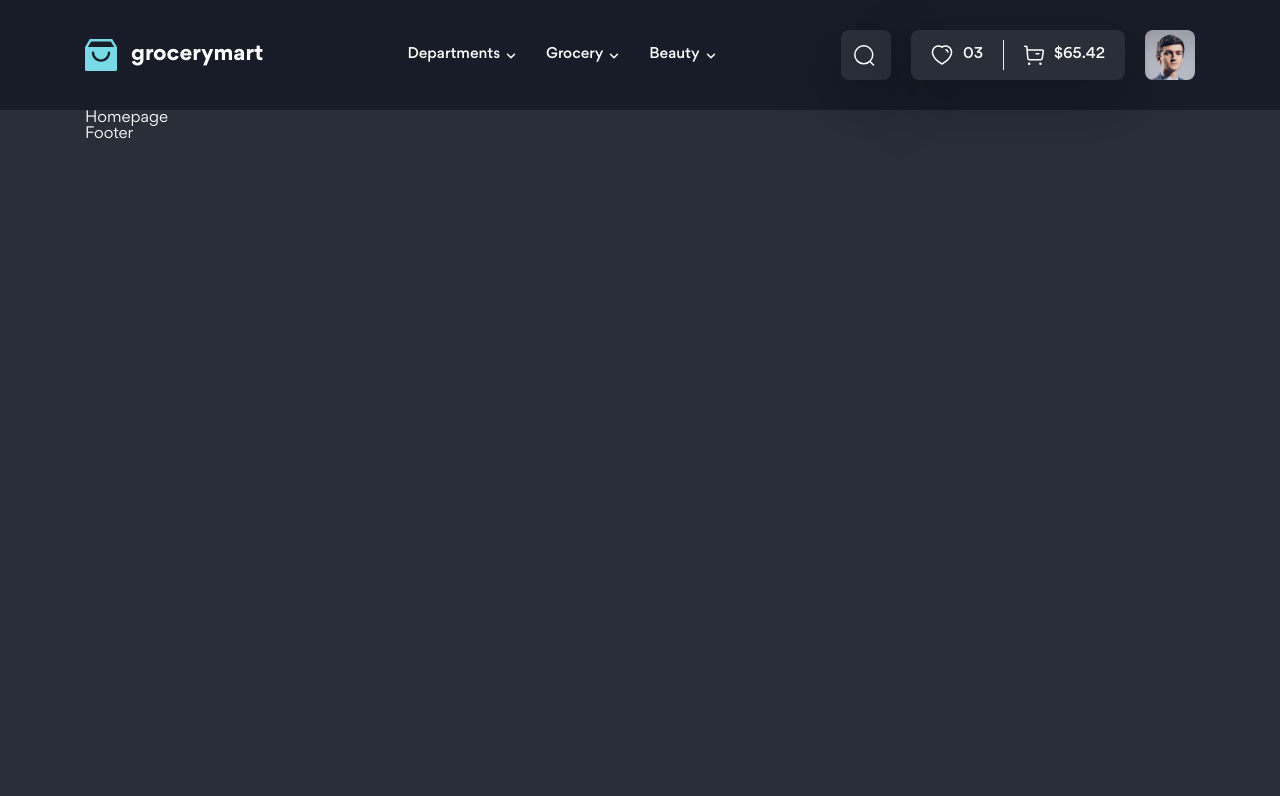
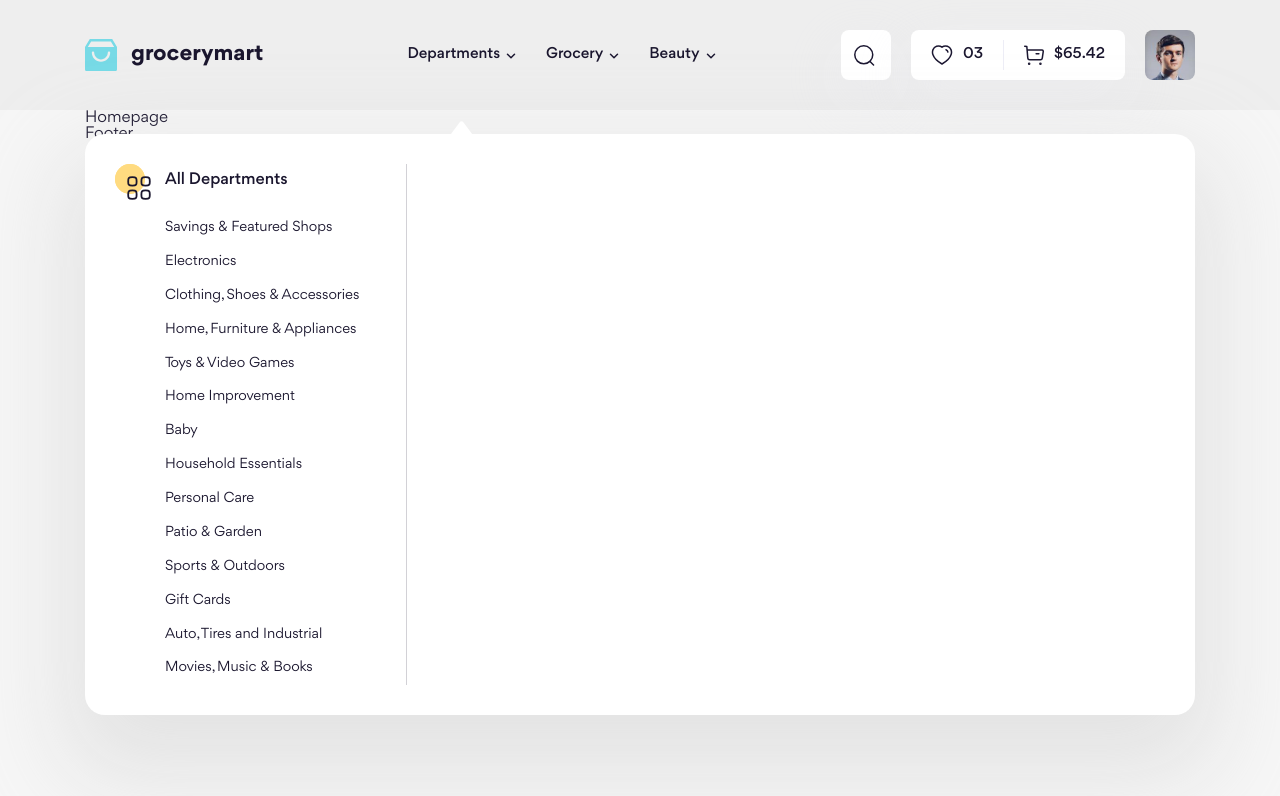
Before and after one commit to HoangLeCoder/Grocery-mart, a website: page index.html in a window 1280 px wide. Drawn offline with Linux system fonts and the light colour scheme.

Commit message:
Add main Mega menu

```diff
--- a/index.html
+++ b/index.html
@@ -1,5 +1,5 @@
 <!DOCTYPE html>
-<html lang="en" class="dark">
+<html lang="en" class="">
     <head>
         <meta charset="UTF-8" />
         <meta name="viewport" content="width=device-width, initial-scale=1.0" />
--- a/scss/components/_dropdown.scss
+++ b/scss/components/_dropdown.scss
@@ -1,15 +1,21 @@
 .dropdown {
     position: absolute;
     left: 0;
+
+    width: min(1240px, 100%);
     padding-top: 54px;
-    display: none;
+    // display: none;
 
     &__inner {
+
+        --inner-max-height: min(582px, 100vh - 158px);
+        --inner-padding: 30px;
         position: relative;
-        padding: 30px;
+        padding: var(--inner-padding);
         border-radius: 20px;
         background: var(--dropdown-bg);
         box-shadow: 0px 40px 90px 20px var(--dropdown-shadow);
+        max-height: var(--inner-max-height);
 
         &::before {
             content: url("../icons/dropdown-arrow.svg");
@@ -21,3 +27,69 @@
         }
     }
 }
+
+.top-menu {
+    max-height: calc(var(--inner-max-height) - var(--inner-padding) * 2);
+
+    &__main {
+        width: 292px;
+        max-height: inherit;
+        border-right: 1px solid var(--top-menu-border);
+        overflow-y: auto;
+    }
+}
+
+.menu-column {
+    display: flex;
+    gap: 14px;
+
+    &__icon {
+        position: relative;
+        flex-shrink: 0;
+        width: 36px;
+        height: 36px;
+    }
+
+    &__content {
+        flex: 1;
+    }
+
+    &__icon-1 {
+        width: 30px;
+        height: 30px;
+        object-fit: cover;
+    }
+    &__icon-2 {
+        position: absolute;
+        right: 0;
+        bottom: 0;
+        width: 24px;
+        height: 24px;
+        object-fit: cover;
+        filter: var(--menu-column-icon)
+    }
+
+    &__heading {
+        margin-top: 4px;
+        font-size: 1.6rem;
+        font-weight: 500;
+        line-height: 150%;
+    }
+
+    &__list {
+        margin-top: 19px;
+    }
+
+    &__link {
+        display: block;
+        padding: 7px 0px;
+        font-size: 1.4rem;
+        font-weight: 400;
+        line-height: 142.857%;
+
+        &:hover {
+            color: #0071DC;
+            font-weight: 500;
+        }
+    }
+}
--- a/scss/components/_logo.scss
+++ b/scss/components/_logo.scss
@@ -10,7 +10,7 @@
         margin-left: 40px;
     }
 
-    @include abstracts.breakpoint(sm) {
+    @include abstracts.breakpoint(md) {
         margin-left: 0;
     }
 
--- a/scss/layout/_header.scss
+++ b/scss/layout/_header.scss
@@ -7,6 +7,10 @@
 
 .header {
     background: var(--header-bg);
+
+    @include abstracts.breakpoint(lg) {
+        box-shadow: 0px 20px 60px 10px var(--top-act-group-shadow);
+    }
 }
 
 .top-bar {
@@ -17,7 +21,7 @@
     @include abstracts.breakpoint(lg) {
         padding: 20px 0px;
     }
-    @include abstracts.breakpoint(sm) {
+    @include abstracts.breakpoint(md) {
         padding: 16px 0px;
         justify-content: space-between;
     }
@@ -32,10 +36,10 @@
 }
 
 .navbar {
-    margin-left: 144px;
+    margin-left: 129px;
 
     @include abstracts.breakpoint(xl) {
-        margin-left: 50px;
+        margin-left: 28px;
     }
 
     @include abstracts.breakpoint(lg) {
@@ -48,14 +52,6 @@
     }
 
     &__item {
-
-        &:first-child a {
-            padding-left: 0px;
-        }
-        &:last-child a {
-            padding-right: 0px;
-        }
-
         &:hover .dropdown {
             display: block;
         }
@@ -81,7 +77,7 @@
     gap: 20px;
     margin-left: auto;
 
-    @include abstracts.breakpoint(sm) {
+    @include abstracts.breakpoint(md) {
         margin-left: 0;
     }
 
--- a/scss/theme/_dark.scss
+++ b/scss/theme/_dark.scss
@@ -12,4 +12,6 @@ html.dark {
     --dropdown-bg: #2f3441;
     --dropdown-shadow: rgba(23, 28, 40, 0.40);
     --dropdown-arrow-icon: brightness(0) saturate(100%) invert(18%) sepia(12%) saturate(932%) hue-rotate(185deg) brightness(95%) contrast(91%);
+    --top-menu-border: #171C28;
+    --menu-column-icon: brightness(0) saturate(100%) invert(97%) sepia(45%) saturate(296%) hue-rotate(263deg) brightness(105%) contrast(96%);
 }
--- a/scss/theme/_light.scss
+++ b/scss/theme/_light.scss
@@ -17,5 +17,6 @@ html {
     // Dropdown
     --dropdown-bg: #fff;
     --dropdown-shadow: rgba(200, 200, 200, 0.4);
+    --top-menu-border: #D2D1D6;
 
 }
--- a/templates/header.html
+++ b/templates/header.html
@@ -32,11 +32,65 @@
 
                     <div class="dropdown">
                         <div class="dropdown__inner">
-                            Lorem, ipsum dolor sit amet consectetur adipisicing
-                            elit. A accusamus maxime provident hic. Atque
-                            dignissimos sed accusamus dolore laudantium a
-                            debitis, necessitatibus obcaecati consequuntur
-                            ullam. Nisi deleniti soluta unde totam?
+                            <div class="top-menu">
+                                <div class="top-menu__main">
+                                    <!-- Menu column -->
+                                    <div class="menu-column">
+                                        <div class="menu-column__icon">
+                                            <img src="./assets/img/category/cate-1.1.svg" alt="category=icon" class="menu-column__icon-1">
+                                            <img src="./assets/img/category/cate-1.2.svg" alt="category=icon" class="menu-column__icon-2 icon">
+                                        </div>
+                                        <div class="menu-column__content">
+                                            <h2 class="menu-column__heading">All Departments</h2>
+                                            <ul class="menu-column__list">
+                                                <li>
+                                                    <a href="#!" class="menu-column__link">Savings & Featured Shops</a>
+                                                </li>
+                                                <li>
+                                                    <a href="#!" class="menu-column__link">Electronics</a>
+                                                </li>
+                                                <li>
+                                                    <a href="#!" class="menu-column__link">Clothing, Shoes & Accessories</a>
+                                                </li>
+                                                <li>
+                                                    <a href="#!" class="menu-column__link">Home, Furniture & Appliances</a>
+                                                </li>
+                                                <li>
+                                                    <a href="#!" class="menu-column__link">Toys & Video Games</a>
+                                                </li>
+                                                <li>
+                                                    <a href="#!" class="menu-column__link">Home Improvement</a>
+                                                </li>
+                                                <li>
+                                                    <a href="#!" class="menu-column__link">Baby</a>
+                                                </li>
+                                                <li>
+                                                    <a href="#!" class="menu-column__link">Household Essentials</a>
+                                                </li>
+                                                <li>
+                                                    <a href="#!" class="menu-column__link">Personal Care</a>
+                                                </li>
+                                                <li>
+                                                    <a href="#!" class="menu-column__link">Patio & Garden</a>
+                                                </li>
+                                                <li>
+                                                    <a href="#!" class="menu-column__link">Sports & Outdoors</a>
+                                                </li>
+                                                <li>
+                                                    <a href="#!" class="menu-column__link">Gift Cards</a>
+                                                </li>
+                                                <li>
+                                                    <a href="#!" class="menu-column__link">Auto, Tires and Industrial</a>
+                                                </li>
+                                                <li>
+                                                    <a href="#!" class="menu-column__link">Movies, Music & Books</a>
+                                                </li>
+                                            </ul>
+                                        </div>
+                                    </div>
+
+                                </div>
+                            </div>
                         </div>
                     </div>
                 </li>
@@ -48,15 +102,7 @@
                             class="icon navbar__arrow"
                     /></a>
 
-                    <div class="dropdown">
-                        <div class="dropdown__inner">
-                            Lorem, ipsum dolor sit amet consectetur adipisicing
-                            elit. A accusamus maxime provident hic. Atque
-                            dignissimos sed accusamus dolore laudantium a
-                            debitis, necessitatibus obcaecati consequuntur
-                            ullam. Nisi deleniti soluta unde totam?
-                        </div>
-                    </div>
+
                 </li>
                 <li class="navbar__item">
                     <a href="" class="navbar__link"
@@ -66,15 +112,7 @@
                             class="icon navbar__arrow"
                     /></a>
 
-                    <div class="dropdown">
-                        <div class="dropdown__inner">
-                            Lorem, ipsum dolor sit amet consectetur adipisicing
-                            elit. A accusamus maxime provident hic. Atque
-                            dignissimos sed accusamus dolore laudantium a
-                            debitis, necessitatibus obcaecati consequuntur
-                            ullam. Nisi deleniti soluta unde totam?
-                        </div>
-                    </div>
+
                 </li>
             </ul>
         </nav>
```
Also changed, not shown: assets/css/main.css, assets/img/category/cate-1.1.svg (added), assets/img/category/cate-1.2.svg (added), 1 other file.
